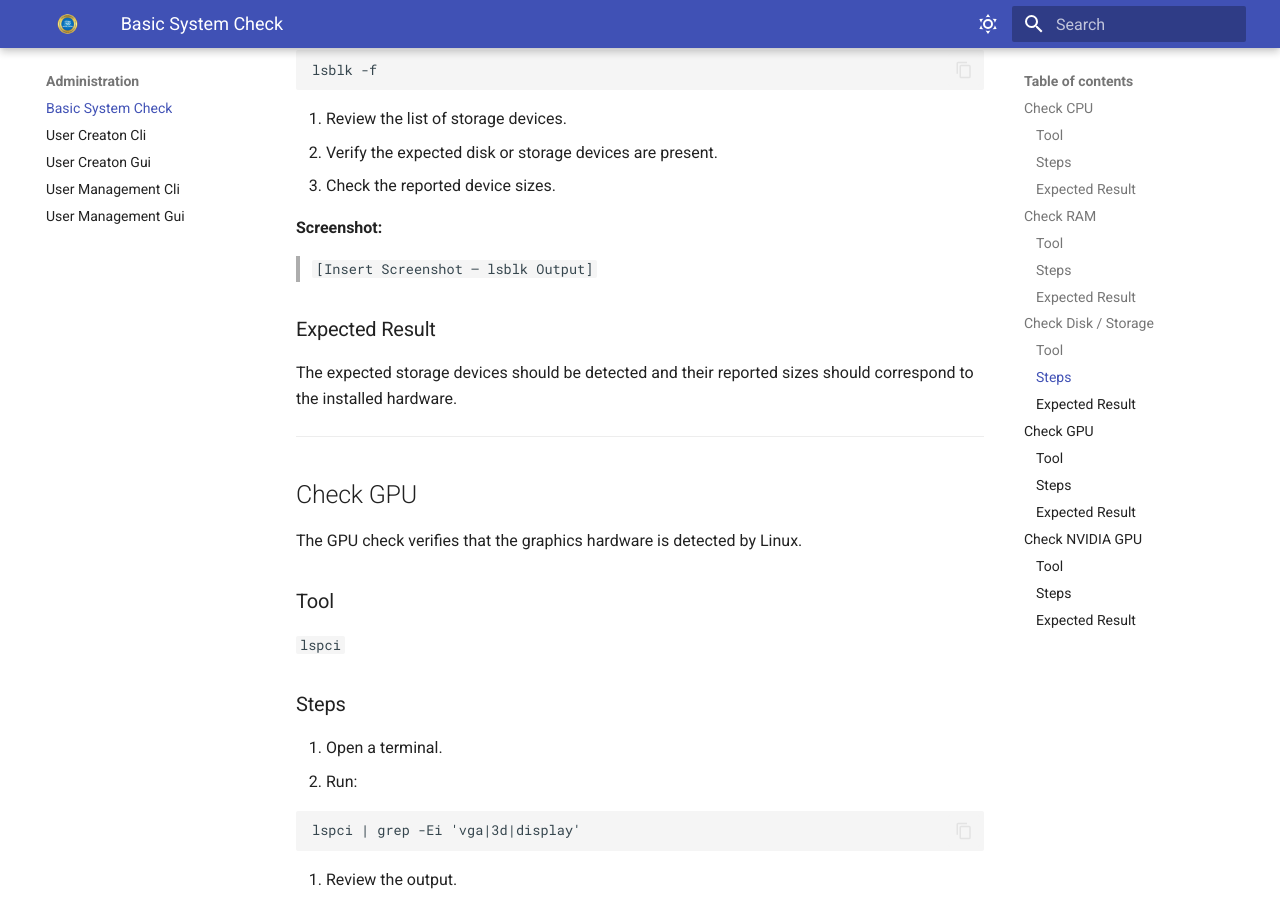
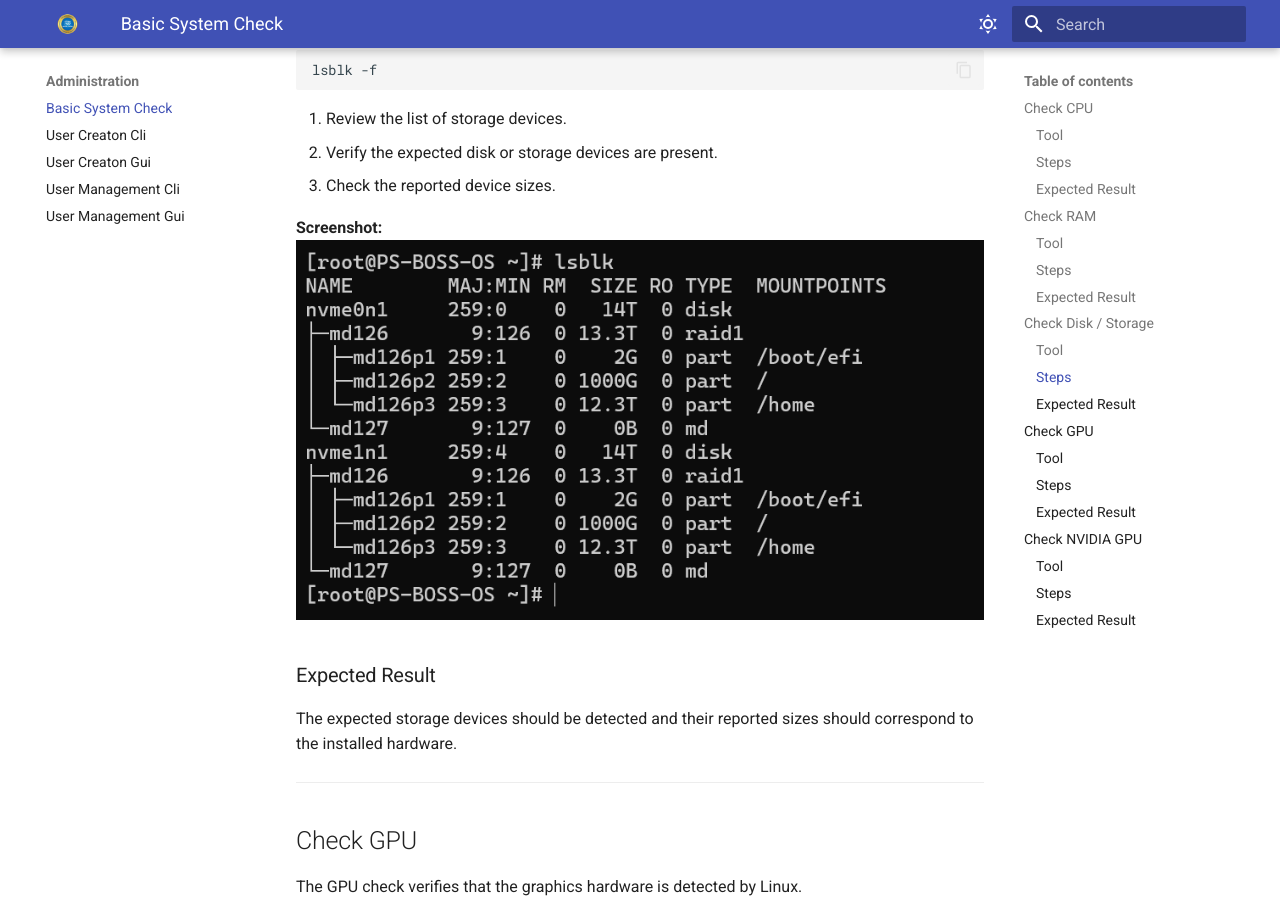
Before and after one commit to cdac-paramshavak/Paramshavak-UserManual, an MkDocs documentation site: the page built from docs/Admin/system_check.md, in a window 1280 px wide and 900 px high, scrolled down 3028 px. Built offline with MkDocs 1.6.1 and Material for MkDocs 9.7.7, drawn with Linux system fonts in a browser that asks for light colours.

Commit message:
updated systemcheck

```diff
--- a/docs/Admin/system_check.md
+++ b/docs/Admin/system_check.md
@@ -98,8 +98,7 @@ lsblk -f
 5. Check the reported device sizes.
 
 **Screenshot:**
-
-> `[Insert Screenshot – lsblk Output]`
+![](../image/sys-ck-dsk.png)
 
 ### Expected Result
 
```
Also changed, not shown: docs/image/sys-ck-dsk.png (added).
